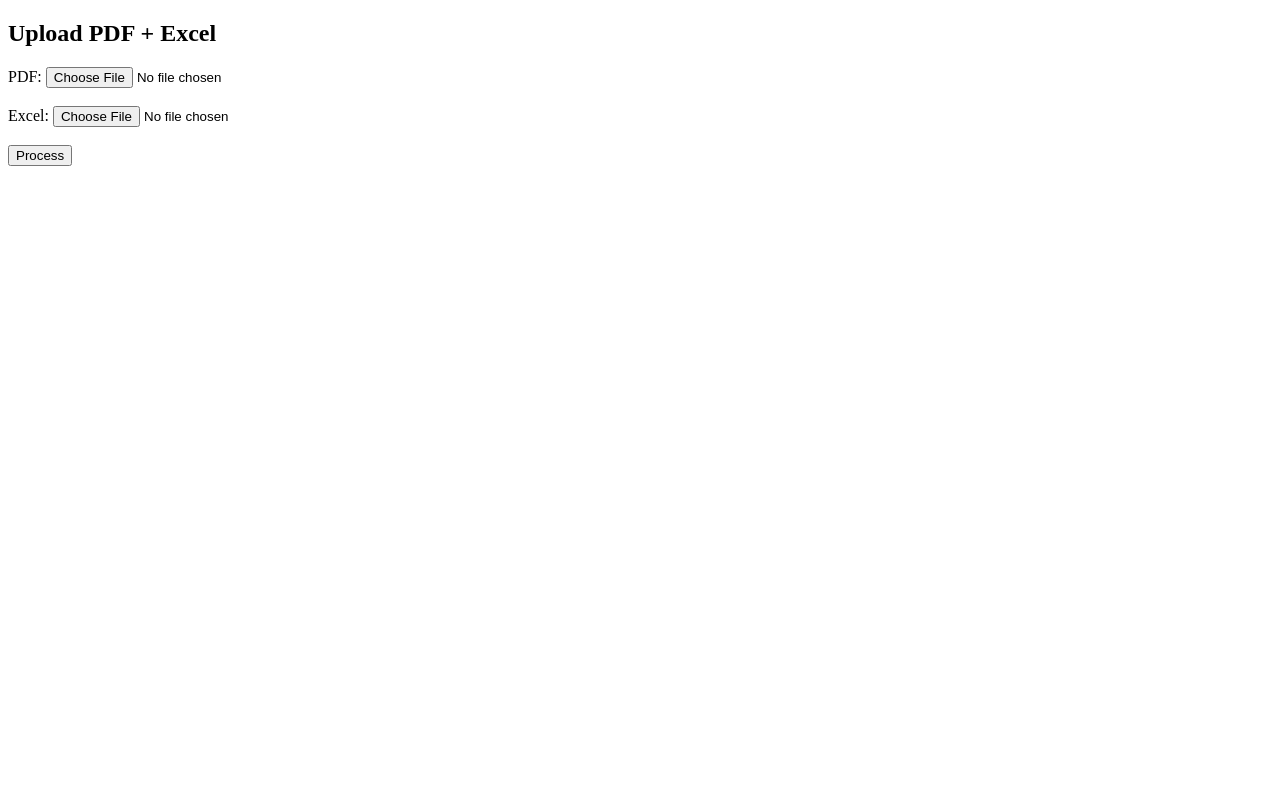
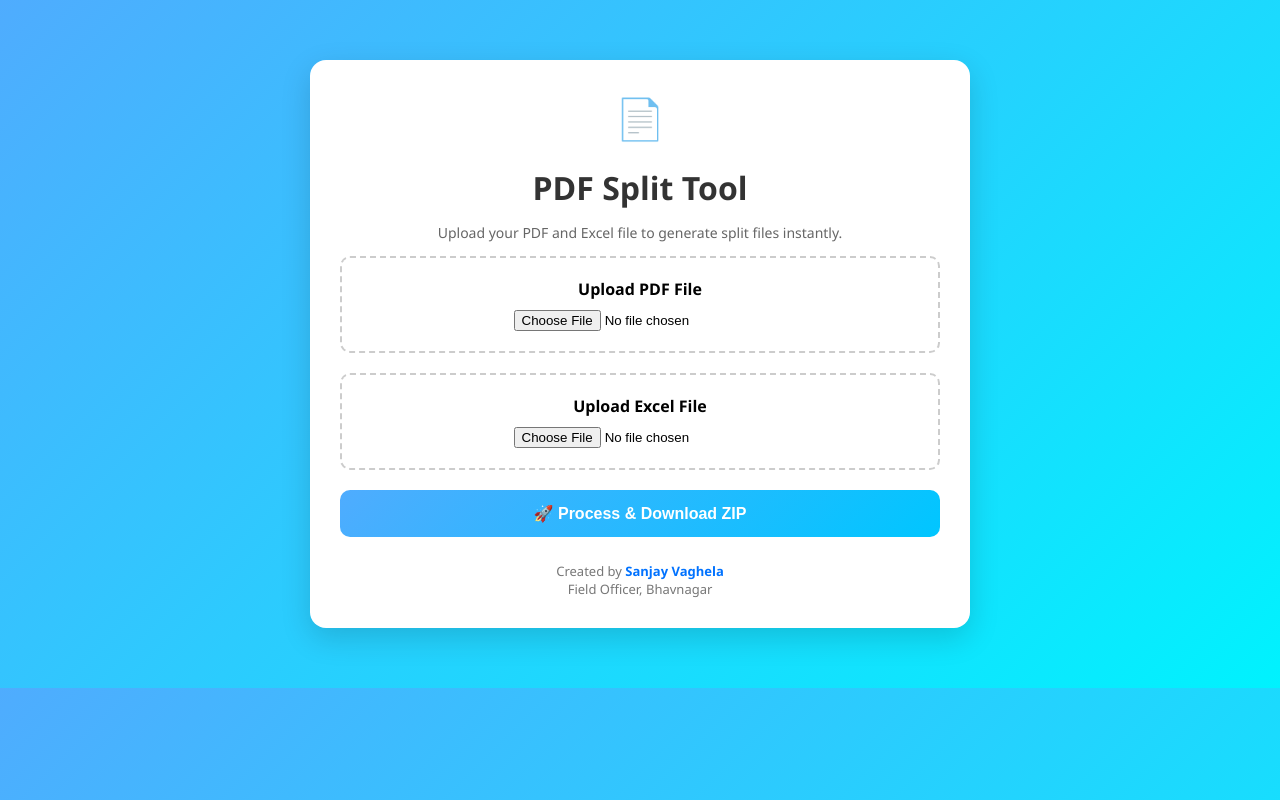
Before and after one commit to fobhavnagar1-sanjay/pdf-web-app, a Flask app: page / in a window 1280 px wide. Run offline with Flask 3, Linux system fonts and the light colour scheme.

Commit message:
Update index.html

```diff
--- a/templates/index.html
+++ b/templates/index.html
@@ -1,18 +1,121 @@
 <!DOCTYPE html>
-<html>
+<html lang="en">
 <head>
-    <title>PDF Tool</title>
+<meta charset="UTF-8">
+<meta name="viewport" content="width=device-width, initial-scale=1.0">
+<title>PDF Split Tool</title>
+
+<style>
+    body {
+        margin: 0;
+        font-family: 'Segoe UI', sans-serif;
+        background: linear-gradient(135deg, #4facfe, #00f2fe);
+    }
+
+    .container {
+        max-width: 600px;
+        margin: 60px auto;
+        background: #ffffff;
+        padding: 30px;
+        border-radius: 16px;
+        box-shadow: 0 10px 30px rgba(0,0,0,0.15);
+        text-align: center;
+    }
+
+    h1 {
+        margin-bottom: 10px;
+        color: #333;
+    }
+
+    p {
+        color: #666;
+        font-size: 14px;
+    }
+
+    .upload-box {
+        border: 2px dashed #ccc;
+        padding: 20px;
+        border-radius: 10px;
+        margin-bottom: 20px;
+        transition: 0.3s;
+    }
+
+    .upload-box:hover {
+        border-color: #4facfe;
+        background: #f9fbff;
+    }
+
+    input[type="file"] {
+        margin-top: 10px;
+    }
+
+    button {
+        width: 100%;
+        padding: 14px;
+        background: linear-gradient(135deg, #4facfe, #00c6ff);
+        color: white;
+        border: none;
+        border-radius: 10px;
+        font-size: 16px;
+        cursor: pointer;
+        font-weight: bold;
+        transition: 0.3s;
+    }
+
+    button:hover {
+        background: linear-gradient(135deg, #00c6ff, #0072ff);
+    }
+
+    .footer {
+        margin-top: 25px;
+        font-size: 13px;
+        color: #777;
+    }
+
+    .highlight {
+        font-weight: bold;
+        color: #0072ff;
+    }
+
+    .icon {
+        font-size: 40px;
+        margin-bottom: 10px;
+    }
+
+</style>
 </head>
+
 <body>
 
-<h2>Upload PDF + Excel</h2>
+<div class="container">
 
-<form action="/process" method="post" enctype="multipart/form-data">
-    PDF: <input type="file" name="pdf"><br><br>
-    Excel: <input type="file" name="excel"><br><br>
+    <div class="icon">📄</div>
 
-    <button type="submit">Process</button>
-</form>
+    <h1>PDF Split Tool</h1>
+    <p>Upload your PDF and Excel file to generate split files instantly.</p>
+
+    <form action="/process" method="post" enctype="multipart/form-data">
+
+        <div class="upload-box">
+            <label><b>Upload PDF File</b></label><br>
+            <input type="file" name="pdf" accept=".pdf" required>
+        </div>
+
+        <div class="upload-box">
+            <label><b>Upload Excel File</b></label><br>
+            <input type="file" name="excel" accept=".xlsx" required>
+        </div>
+
+        <button type="submit">🚀 Process & Download ZIP</button>
+
+    </form>
+
+    <div class="footer">
+        Created by <span class="highlight">Sanjay Vaghela</span><br>
+        Field Officer, Bhavnagar
+    </div>
+
+</div>
 
 </body>
 </html>
```
